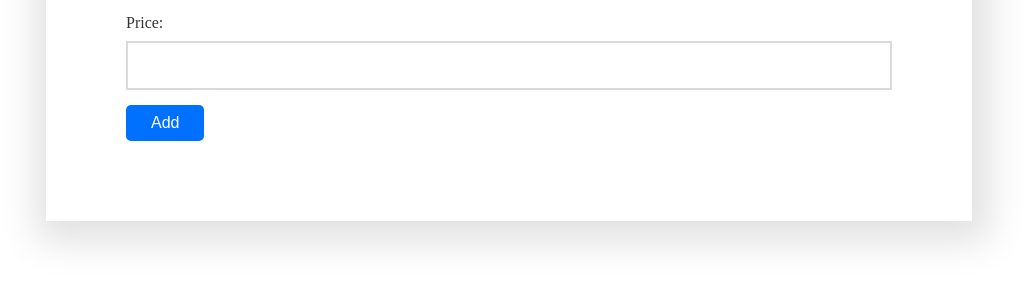
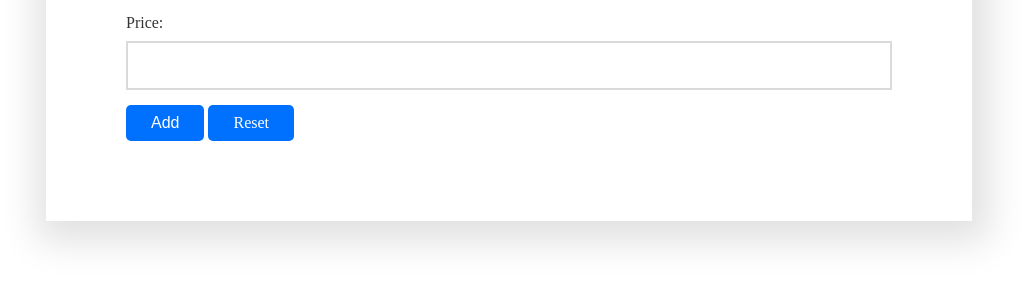
Before and after one commit to yuvaraj-G/ToDo, a plain HTML site: page To-Do/index.html in a window 1280 px wide. Shown: the part 479-764 px from the top of the page, without its empty margins (131-1156 px from the left). Drawn offline with Linux system fonts and the light colour scheme.

Commit message:
Update index.html

```diff
--- a/To-Do/index.html
+++ b/To-Do/index.html
@@ -34,6 +34,7 @@
 					<input type="number" name="number" value="" required="">
 				</div>
 				<button type="submit" class="btn">Add</button>
+				<a type="reset" class="btn btn-reset">Reset</a>
 			</form>
 		</div>
 	</div>
```
